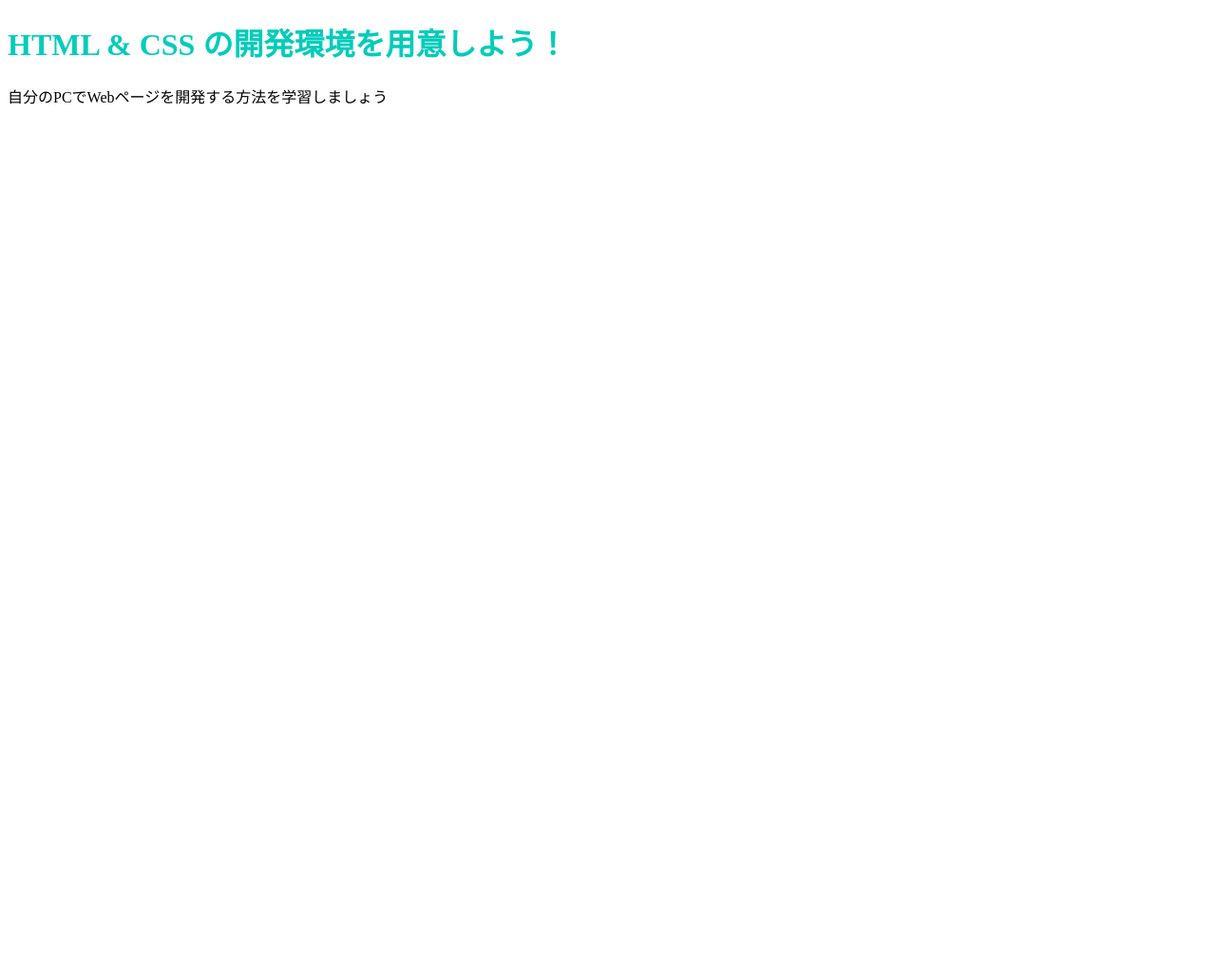
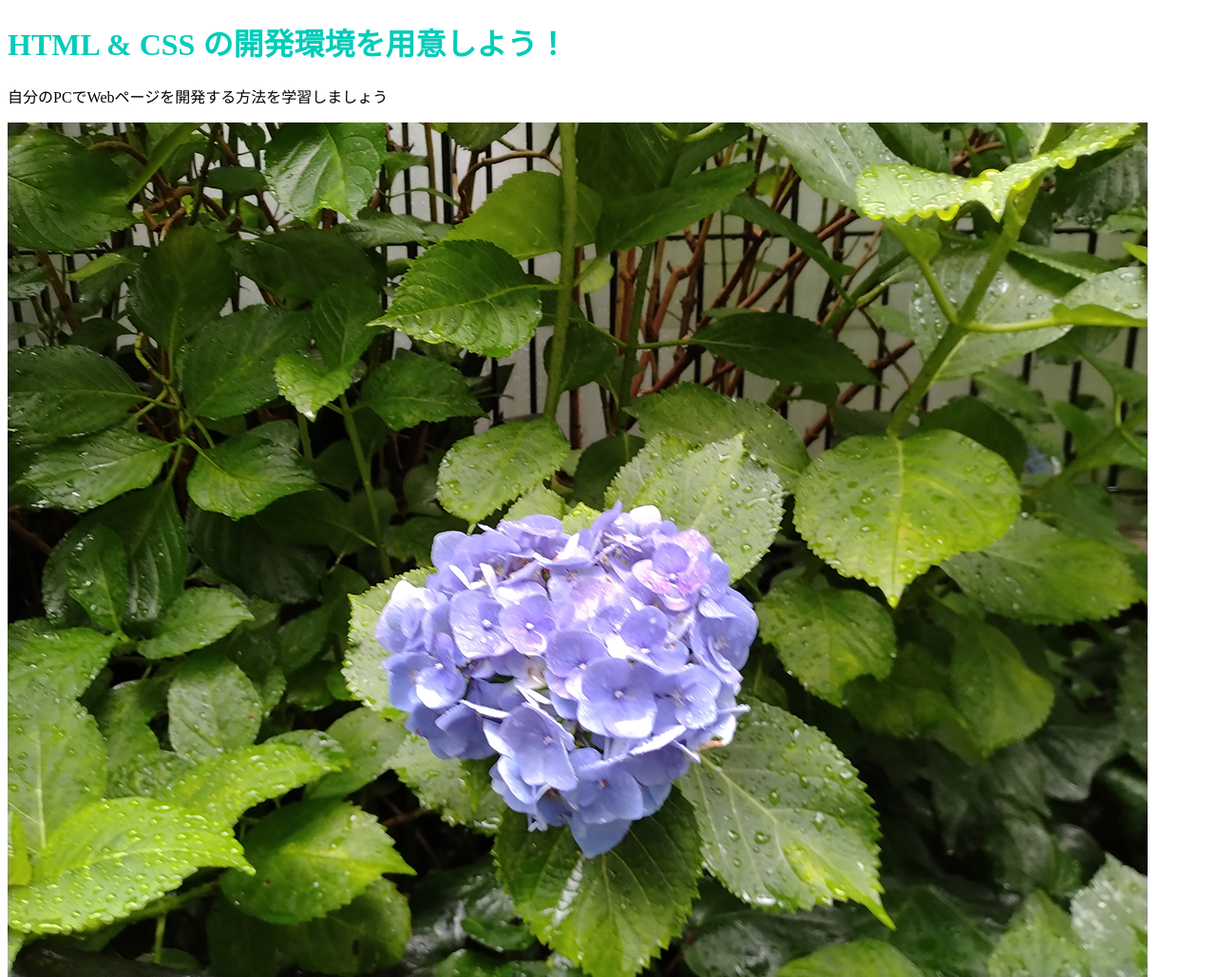
Before and after one commit to s3142s/github.io, a plain HTML site: page index.html in a window 1280 px wide. Shown: the whole page at 95% size. Before the commit the page ends 800 px from the top, so only its background shows below. Drawn offline with Linux system fonts and the light colour scheme.

Commit message:
Update index.html

```diff
--- a/index.html
+++ b/index.html
@@ -8,5 +8,6 @@
   <body>
     <h1 class="title">HTML & CSS の開発環境を用意しよう！</h1>
     <p>自分のPCでWebページを開発する方法を学習しましょう</p>
+    <img src="ajisai.jpg">
   </body>
 </html>
```
